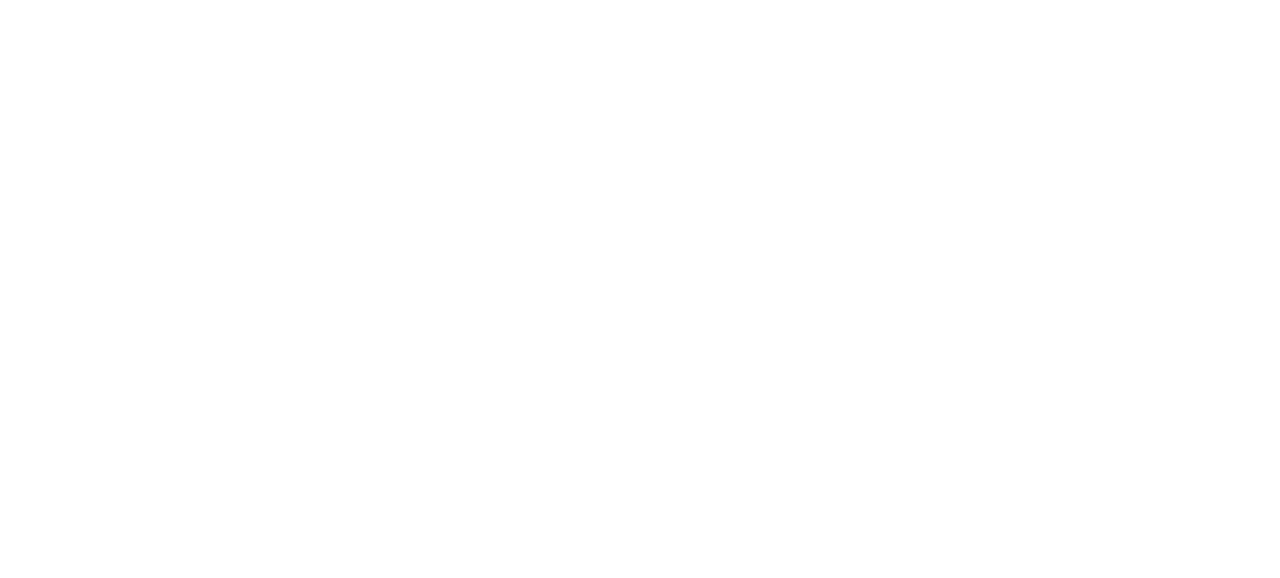
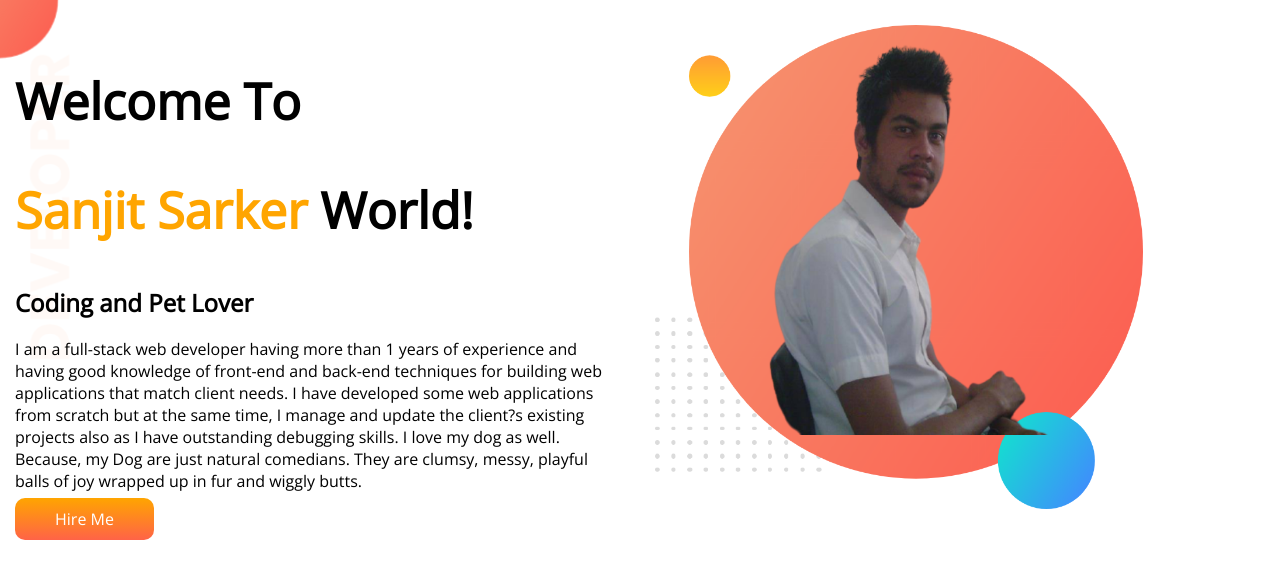
Before and after one commit to sanjit43/my-portfolio-two, a plain HTML site: page index.html in a window 1280 px wide. Drawn offline with nearby package versions, Linux system fonts and the light colour scheme.

Commit message:
top header create

```diff
--- a/index.html
+++ b/index.html
@@ -7,11 +7,36 @@
     <meta name="viewport" content="width=device-width, initial-scale=1.0">
     <title>My second portfolio</title>
     <link rel="shortcut icon" href="images/fav-icon.jpg" type="image/x-icon">
+    <link rel="preconnect" href="https://fonts.googleapis.com">
+    <link rel="preconnect" href="https://fonts.gstatic.com" crossorigin>
+    <link href="https://fonts.googleapis.com/css2?family=Open+Sans&display=swap" rel="stylesheet">
     <link rel="stylesheet" href="style.css">
 </head>
 
 <body>
-
+    <section class="flexible-container">
+        <div class="half-width">
+            <h1>Welcome To</h1>
+            <h1><span class="orange-color">Sanjit Sarker</span> World!</h1>
+            <h2>Coding and Pet Lover</h2>
+            <p>I am a full-stack web developer having more than 1 years of experience and having good knowledge of
+                front-end
+                and
+                back-end techniques for building web applications that match client needs. I have developed some web
+                applications
+                from scratch but at the same time, I manage and update the client?s existing projects also as I have
+                outstanding
+                debugging skills. I love my dog as well. Because, my Dog are just natural comedians. They are clumsy,
+                messy,
+                playful
+                balls of joy wrapped up in fur and wiggly butts.</p>
+            <a class="button-link" target="_blank" href="https://www.linkedin.com/in/sanjit-sarker-66848996/">Hire
+                Me</a>
+        </div>
+        <div class="half-width">
+            <img src="images/first image.png" alt="">
+        </div>
+    </section>
 </body>
 
 </html>
--- a/style.css
+++ b/style.css
@@ -6,27 +6,37 @@ body{
 h1{
     font-size: 50px;
 }
-.orange-heading{
+
+.orange-color{
     color: orange;
 }
 
-contaner{
-      display: flex;
-}
-.heading-contaner{
-    background-image: url(images/exp-bg.png);
-    background-repeat: no-repeat;
-    background-position: left;
-    margin-bottom: 100px;
+section{
+    display: flex;
 }
 
 .half-width{
     width: 50%;
-    margin-left: 5px;
-    padding: 10px;
+    padding-left: 10px;
+    padding-right: 10px;
+    padding-top: 20px;
+    margin: 5px;
 }
 
-contaner img{
-     width: 80%;
-     margin-top: 5%;
+.button-link{
+    text-decoration: none;
+    font-size: 700;
+    border-radius: 10px;
+    padding: 10px 40px;
+    color: white;
+    background-image: linear-gradient(orange, tomato);
 }
+
+.half-width img{
+    width: 80%;
+}
+
+.flexible-container{
+    background-image: url(images/top-banner.png);
+    background-repeat: no-repeat;
+}
```
Also changed, not shown: images/top-banner.png (added).
